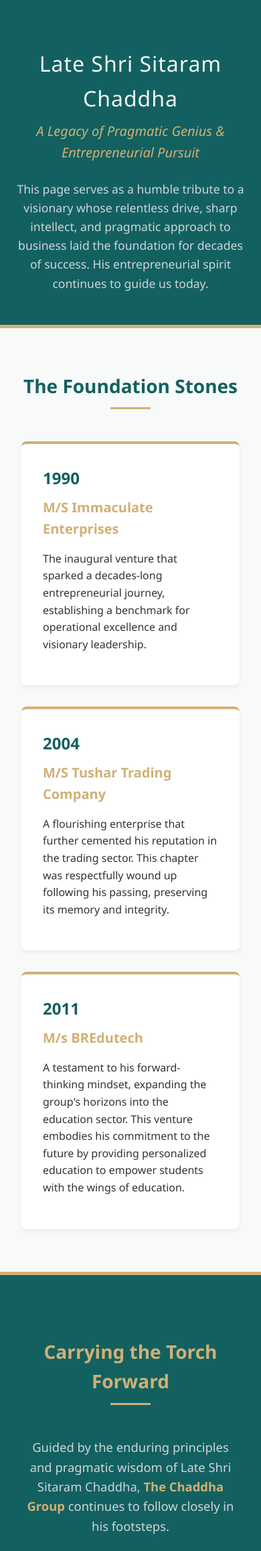
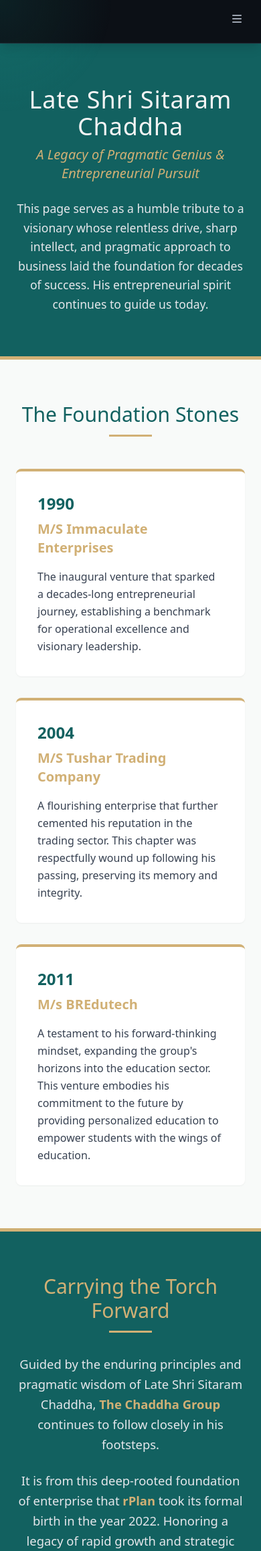
Before and after one commit to NamanChaddha/rplan-website, a Flask app: page /tribute in a window 390 px wide. Shown: the top 2316 px of the page at 67% size. Run offline with Flask 3, Linux system fonts and the light colour scheme; some libraries are stand-ins or nearby versions.

Commit message:
added template inheritance in tribute page

```diff
--- a/templates/tribute.html
+++ b/templates/tribute.html
@@ -1,210 +1,75 @@
-<!DOCTYPE html>
-<html lang="en">
-<head>
-    <meta charset="UTF-8">
-    <meta name="viewport" content="width=device-width, initial-scale=1.0">
-    <title>Tribute to Late Shri Sitaram Chaddha | rPlan</title>
-    <style>
-        :root {
-            --primary-dark: #126160; /* Peacock Green */
-            --accent-gold: #d1b075; /* Slightly warmed up gold to complement the green */
-            --text-light: #f4f4f4;
-            --text-dark: #333333;
-            --bg-light: #f8faf9; /* Added a very faint green tint to the light background */
-        }
+{% extends "base.html" %}
 
-        body {
-            font-family: 'Segoe UI', Roboto, Helvetica, Arial, sans-serif;
-            margin: 0;
-            padding: 0;
-            background-color: var(--bg-light);
-            color: var(--text-dark);
-            line-height: 1.6;
-        }
+{% block title %}Tribute to Late Shri Sitaram Chaddha | rPlan{% endblock %}
 
-        /* Hero Section */
-        .tribute-hero {
-            background-color: var(--primary-dark);
-            color: var(--text-light);
-            text-align: center;
-            padding: 4rem 2rem;
-            border-bottom: 5px solid var(--accent-gold);
-        }
-
-        .tribute-hero h1 {
-            font-size: 2.5rem;
-            margin-bottom: 0.5rem;
-            font-weight: 400;
-            letter-spacing: 1px;
-        }
-
-        .tribute-hero h2 {
-            color: var(--accent-gold);
-            font-size: 1.5rem;
-            font-weight: 300;
-            margin-top: 0;
-            font-style: italic;
-        }
-
-        .tribute-hero p {
-            max-width: 800px;
-            margin: 1.5rem auto 0;
-            font-size: 1.1rem;
-            color: #d1d5db;
-        }
-
-        /* Timeline / Companies Section */
-        .legacy-section {
-            max-width: 1000px;
-            margin: 4rem auto;
-            padding: 0 2rem;
-        }
-
-        .section-title {
-            text-align: center;
-            font-size: 2rem;
-            color: var(--primary-dark);
-            margin-bottom: 3rem;
-            position: relative;
-        }
-
-        .section-title::after {
-            content: '';
-            display: block;
-            width: 60px;
-            height: 3px;
-            background: var(--accent-gold);
-            margin: 10px auto 0;
-        }
-
-        .timeline {
-            display: grid;
-            grid-template-columns: repeat(auto-fit, minmax(300px, 1fr));
-            gap: 2rem;
-            margin-bottom: 4rem;
-        }
-
-        .timeline-card {
-            background: white;
-            padding: 2rem;
-            border-radius: 8px;
-            box-shadow: 0 4px 6px rgba(0,0,0,0.05);
-            border-top: 4px solid var(--accent-gold);
-            transition: transform 0.3s ease;
-        }
-
-        .timeline-card:hover {
-            transform: translateY(-5px);
-        }
-
-        .year {
-            font-size: 1.5rem;
-            font-weight: bold;
-            color: var(--primary-dark);
-            margin-bottom: 0.5rem;
-        }
-
-        .company-name {
-            font-size: 1.25rem;
-            color: var(--accent-gold);
-            margin-bottom: 1rem;
-            font-weight: 600;
-        }
-
-        /* The rPlan Legacy Section (Footer) */
-        .rplan-legacy {
-            background-color: var(--primary-dark);
-            padding: 4rem 2rem;
-            text-align: center;
-            border-top: 5px solid var(--accent-gold);
-        }
-
-        .rplan-legacy .section-title {
-            color: var(--accent-gold);
-        }
-
-        .rplan-legacy-content {
-            max-width: 800px;
-            margin: 0 auto;
-        }
-
-        .rplan-legacy-content p {
-            font-size: 1.15rem;
-            color: #d1d5db; /* Adjusted for readability on dark background */
-            margin-bottom: 1.5rem;
-        }
-
-        .rplan-legacy .highlight {
-            font-weight: bold;
-            color: var(--accent-gold); /* Adjusted to match the new dark background */
-        }
-
-        /* Responsive adjustments */
-        @media (max-width: 768px) {
-            .tribute-hero {
-                padding: 3rem 1.5rem;
-            }
-            .tribute-hero h1 {
-                font-size: 2rem;
-            }
-            .tribute-hero h2 {
-                font-size: 1.25rem;
-            }
-            .section-title {
-                font-size: 1.75rem;
-            }
-            .timeline {
-                grid-template-columns: 1fr;
-            }
-        }
-    </style>
-</head>
-<body>
+{% block content %}
+<!-- Wrapping the entire page in your custom light background color -->
+<div class="bg-[#f8faf9] text-[#333333] font-sans min-h-screen pb-1">
 
     <!-- Hero Section -->
-    <header class="tribute-hero">
-        <h1>Late Shri Sitaram Chaddha</h1>
-        <h2>A Legacy of Pragmatic Genius & Entrepreneurial Pursuit</h2>
-        <p>This page serves as a humble tribute to a visionary whose relentless drive, sharp intellect, and pragmatic approach to business laid the foundation for decades of success. His entrepreneurial spirit continues to guide us today.</p>
+    <header class="bg-[#126160] text-[#f4f4f4] text-center py-16 px-6 border-b-[5px] border-[#d1b075]">
+        <h1 class="text-4xl md:text-5xl mb-2 font-normal tracking-wide">Late Shri Sitaram Chaddha</h1>
+        <h2 class="text-[#d1b075] text-xl md:text-2xl font-light italic mt-2">A Legacy of Pragmatic Genius & Entrepreneurial Pursuit</h2>
+        <p class="max-w-4xl mx-auto mt-6 text-[1.1rem] text-gray-200 leading-relaxed">
+            This page serves as a humble tribute to a visionary whose relentless drive, sharp intellect, and pragmatic approach to business laid the foundation for decades of success. His entrepreneurial spirit continues to guide us today.
+        </p>
     </header>
 
     <!-- The Journey Section -->
-    <section class="legacy-section">
-        <h3 class="section-title">The Foundation Stones</h3>
+    <section class="max-w-5xl mx-auto my-16 px-6">
 
-        <div class="timeline">
+        <!-- Section Title with Gold Underline -->
+        <h3 class="text-center text-3xl text-[#126160] mb-12 relative after:content-[''] after:block after:w-16 after:h-[3px] after:bg-[#d1b075] after:mx-auto after:mt-3">
+            The Foundation Stones
+        </h3>
+
+        <div class="grid grid-cols-1 md:grid-cols-3 gap-8 mb-16">
+
             <!-- Company 1 -->
-            <div class="timeline-card">
-                <div class="year">1990</div>
-                <div class="company-name">M/S Immaculate Enterprises</div>
-                <p>The inaugural venture that sparked a decades-long entrepreneurial journey, establishing a benchmark for operational excellence and visionary leadership.</p>
+            <div class="bg-white p-8 rounded-lg shadow-sm border-t-4 border-[#d1b075] transition-transform duration-300 hover:-translate-y-1.5">
+                <div class="text-2xl font-bold text-[#126160] mb-2">1990</div>
+                <div class="text-xl text-[#d1b075] font-semibold mb-4">M/S Immaculate Enterprises</div>
+                <p class="text-gray-700 leading-relaxed">
+                    The inaugural venture that sparked a decades-long entrepreneurial journey, establishing a benchmark for operational excellence and visionary leadership.
+                </p>
             </div>
 
             <!-- Company 2 -->
-            <div class="timeline-card">
-                <div class="year">2004</div>
-                <div class="company-name">M/S Tushar Trading Company</div>
-                <p>A flourishing enterprise that further cemented his reputation in the trading sector. This chapter was respectfully wound up following his passing, preserving its memory and integrity.</p>
+            <div class="bg-white p-8 rounded-lg shadow-sm border-t-4 border-[#d1b075] transition-transform duration-300 hover:-translate-y-1.5">
+                <div class="text-2xl font-bold text-[#126160] mb-2">2004</div>
+                <div class="text-xl text-[#d1b075] font-semibold mb-4">M/S Tushar Trading Company</div>
+                <p class="text-gray-700 leading-relaxed">
+                    A flourishing enterprise that further cemented his reputation in the trading sector. This chapter was respectfully wound up following his passing, preserving its memory and integrity.
+                </p>
             </div>
 
             <!-- Company 3 -->
-            <div class="timeline-card">
-                <div class="year">2011</div>
-                <div class="company-name">M/s BREdutech</div>
-                <p>A testament to his forward-thinking mindset, expanding the group's horizons into the education sector. This venture embodies his commitment to the future by providing personalized education to empower students with the wings of education.</p>
-</p>
+            <div class="bg-white p-8 rounded-lg shadow-sm border-t-4 border-[#d1b075] transition-transform duration-300 hover:-translate-y-1.5">
+                <div class="text-2xl font-bold text-[#126160] mb-2">2011</div>
+                <div class="text-xl text-[#d1b075] font-semibold mb-4">M/s BREdutech</div>
+                <p class="text-gray-700 leading-relaxed">
+                    A testament to his forward-thinking mindset, expanding the group's horizons into the education sector. This venture embodies his commitment to the future by providing personalized education to empower students with the wings of education.
+                </p>
             </div>
+
         </div>
     </section>
 
-    <!-- Current Legacy & rPlan Section (Now a Semantic Footer) -->
-    <footer class="rplan-legacy">
-        <div class="rplan-legacy-content">
-            <h3 class="section-title">Carrying the Torch Forward</h3>
-            <p>Guided by the enduring principles and pragmatic wisdom of Late Shri Sitaram Chaddha, <span class="highlight">The Chaddha Group</span> continues to follow closely in his footsteps.</p>
-            <p>It is from this deep-rooted foundation of enterprise that <span class="highlight">rPlan</span> took its formal birth in the year 2022. Honoring a legacy of rapid growth and strategic foresight, rPlan took off within a few short years, standing today as a proud continuation of a remarkable entrepreneurial journey.</p>
+    <!-- Current Legacy & rPlan Section -->
+    <section class="bg-[#126160] py-16 px-6 text-center border-t-[5px] border-[#d1b075]">
+        <div class="max-w-4xl mx-auto">
+            <h3 class="text-center text-3xl text-[#d1b075] mb-8 relative after:content-[''] after:block after:w-16 after:h-[3px] after:bg-[#d1b075] after:mx-auto after:mt-3">
+                Carrying the Torch Forward
+            </h3>
+
+            <p class="text-[1.15rem] text-gray-200 mb-6 leading-relaxed">
+                Guided by the enduring principles and pragmatic wisdom of Late Shri Sitaram Chaddha, <span class="font-bold text-[#d1b075]">The Chaddha Group</span> continues to follow closely in his footsteps.
+            </p>
+            <p class="text-[1.15rem] text-gray-200 leading-relaxed">
+                It is from this deep-rooted foundation of enterprise that <span class="font-bold text-[#d1b075]">rPlan</span> took its formal birth in the year 2022. Honoring a legacy of rapid growth and strategic foresight, rPlan took off within a few short years, standing today as a proud continuation of a remarkable entrepreneurial journey.
+            </p>
         </div>
-    </footer>
+    </section>
 
-</body>
-</html>
+</div>
+{% endblock %}
```
